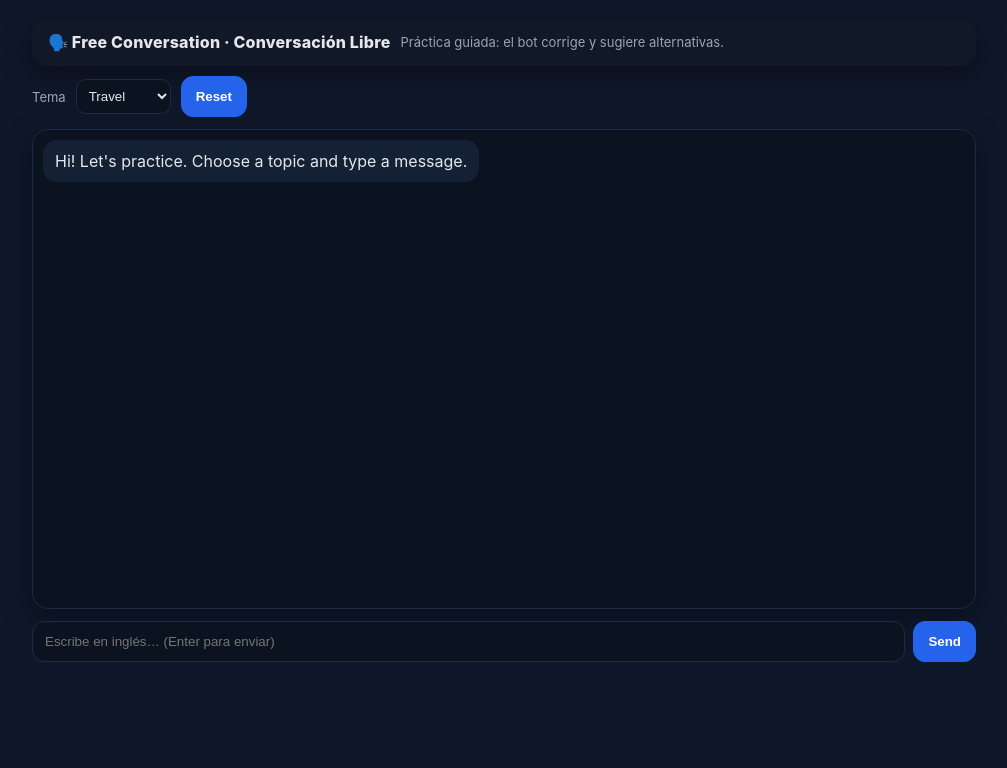
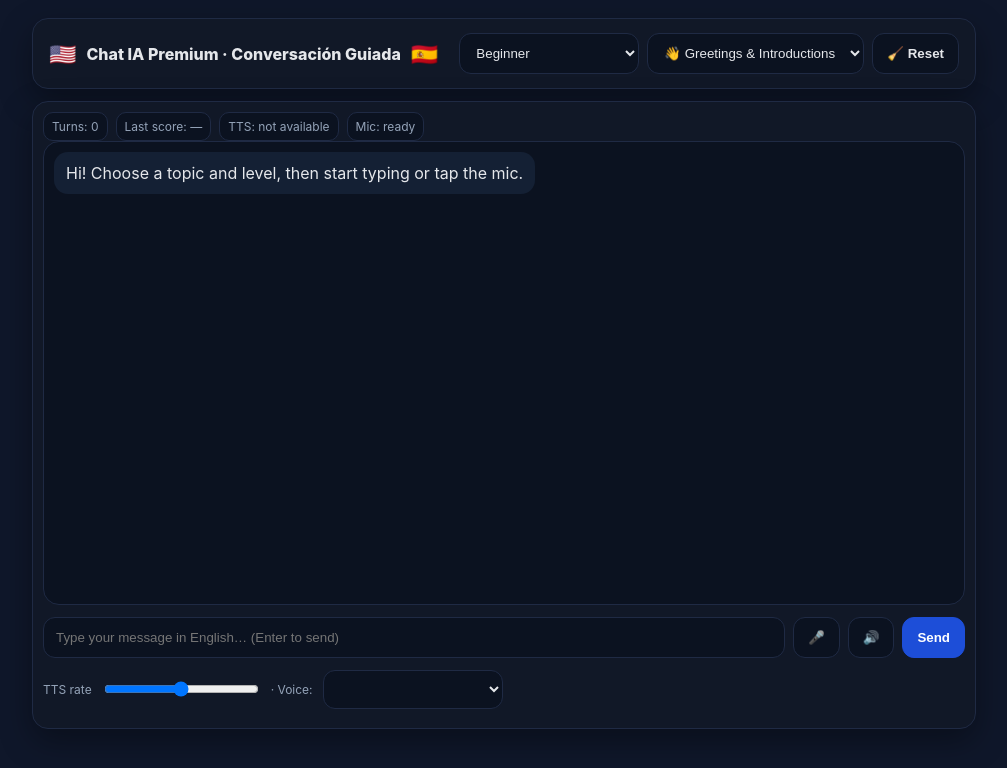
Before and after one commit to robertoleandrososa/englishchat-backend, a website: page public/chat/index.html in a window 1280 px wide. Shown: the whole page, without its empty margins (136-1143 px from the left). Drawn offline with Linux system fonts and the light colour scheme.

Commit message:
Update index.html

```diff
--- a/public/chat/index.html
+++ b/public/chat/index.html
@@ -3,157 +3,224 @@
 <head>
 <meta charset="utf-8" />
 <meta name="viewport" content="width=device-width, initial-scale=1" />
-<title>Free Conversation · Chat IA</title>
+<title>Chat IA Premium · Conversación Guiada</title>
 <style>
   :root{
-    --bg:#0f172a; --card:#111827; --ink:#e5e7eb; --muted:#9aa5b1;
-    --blue:#2563eb; --line:#1f2a44; --bubble:#142034; --you:#173763;
-    --shadow:0 10px 28px rgba(0,0,0,.35);
+    --bg:#0f172a; --card:#0b1220; --panel:#111827; --ink:#e5e7eb; --muted:#94a3b8;
+    --ok:#10b981; --warn:#f59e0b; --bad:#ef4444; --blue:#1d4ed8; --line:#1f2a44;
+    --bubble:#142034; --you:#173763; --shadow:0 12px 32px rgba(0,0,0,.35);
   }
   *{box-sizing:border-box}
-  html,body{height:100%;margin:0;background:var(--bg);color:var(--ink);
+  html,body{margin:0;height:100%;background:var(--bg);color:var(--ink);
     font-family:Inter,system-ui,-apple-system,Segoe UI,Roboto,Arial,sans-serif}
   .wrap{max-width:980px;margin:0 auto;padding:18px}
-  .header{display:flex;align-items:center;gap:10px;background:var(--card);
-    border-radius:16px;padding:14px 16px;box-shadow:var(--shadow)}
-  .title{font-weight:800;letter-spacing:.2px}
-  .muted{color:var(--muted);font-size:13px}
-  .board{margin-top:12px;background:#0b1220;border:1px solid var(--line);
-    border-radius:16px;box-shadow:var(--shadow);padding:10px;height:60vh;overflow:auto}
-  .msg{max-width:85%;padding:10px 12px;border-radius:14px;line-height:1.38;
-    white-space:pre-wrap;word-wrap:break-word}
+  .card{background:var(--panel);border:1px solid var(--line);border-radius:16px;box-shadow:var(--shadow)}
+  .header{display:flex;flex-wrap:wrap;gap:12px;align-items:center;justify-content:space-between;padding:14px 16px}
+  .title{display:flex;gap:10px;align-items:center;font-weight:800}
+  .flags{font-size:22px}
+  .controls{display:flex;flex-wrap:wrap;gap:8px}
+  select,button,input[type="range"],input[type="text"]{background:var(--card);color:var(--ink);border:1px solid var(--line);border-radius:12px;padding:10px 12px}
+  select{min-width:180px}
+  .board{margin-top:12px;padding:10px}
+  .stream{display:flex;flex-direction:column;gap:10px;height:58vh;overflow:auto;padding:10px;background:var(--card);border:1px solid var(--line);border-radius:16px}
+  .msg{max-width:85%;padding:10px 12px;border-radius:14px;line-height:1.4;white-space:pre-wrap;word-wrap:break-word}
   .msg.user{background:var(--you);align-self:flex-end}
   .msg.bot{background:var(--bubble);align-self:flex-start}
-  .stream{display:flex;flex-direction:column;gap:10px}
+  .feedback{border-left:3px solid var(--ok);background:#0f1f2f;padding:8px 10px;border-radius:12px}
+  .row{display:flex;gap:10px;align-items:center;margin-top:10px}
   .composer{display:flex;gap:8px;margin-top:12px}
-  .input{flex:1;background:#0b1220;border:1px solid var(--line);
-    border-radius:12px;color:var(--ink);padding:12px}
-  button{background:var(--blue);border:1px solid var(--blue);color:#fff;
-    border-radius:12px;padding:12px 14px;cursor:pointer;font-weight:600}
-  button[disabled]{opacity:.6;cursor:not-allowed}
-  .row{display:flex;gap:10px;align-items:center;margin-top:10px}
-  .select{background:#0b1220;border:1px solid var(--line);color:var(--ink);
-    border-radius:10px;padding:8px}
+  .input{flex:1}
+  .btn{background:var(--blue);border:1px solid var(--blue);color:#fff;border-radius:12px;padding:12px 14px;cursor:pointer;font-weight:700}
+  .btn.ghost{background:var(--card);color:var(--ink);border-color:var(--line)}
+  .btn[disabled]{opacity:.6;cursor:not-allowed}
+  .small{font-size:12px;color:var(--muted)}
+  .meters{display:flex;gap:8px;flex-wrap:wrap;align-items:center}
+  .meter{background:var(--card);border:1px solid var(--line);border-radius:10px;padding:6px 8px;font-size:12px;color:var(--muted)}
   .error{margin-top:8px;color:#fca5a5;font-size:13px}
-  @media (max-width:560px){
-    .header{flex-direction:column;align-items:flex-start}
-  }
+  @media (max-width:640px){ .controls{flex-direction:column;align-items:stretch} }
 </style>
 </head>
 <body>
-  <div class="wrap">
-    <div class="header">
-      <div class="title">🗣️ Free Conversation · Conversación Libre</div>
-      <div class="muted">Práctica guiada: el bot corrige y sugiere alternativas.</div>
+<div class="wrap">
+  <section class="card header">
+    <div class="title"><span class="flags">🇺🇸</span> Chat IA Premium · Conversación Guiada <span class="flags">🇪🇸</span></div>
+    <div class="controls">
+      <select id="level" title="Nivel">
+        <option value="beginner" selected>Beginner</option>
+        <option value="intermediate">Intermediate</option>
+        <option value="advanced">Advanced</option>
+      </select>
+      <select id="topic" title="Tema">
+        <option value="greetings" selected>👋 Greetings & Introductions</option>
+        <option value="daily">🕒 Daily Routines</option>
+        <option value="restaurant">🍽️ Restaurant & Café</option>
+        <option value="shopping">🛍️ Shopping</option>
+        <option value="travel">✈️ Travel & Airport</option>
+        <option value="work">💼 Work & Interview</option>
+        <option value="doctor">🏥 Doctor</option>
+        <option value="phone">📞 Phone Calls</option>
+        <option value="vacation">🏖️ Vacations & Free Time</option>
+        <option value="opinions">🧠 Small Talk & Opinions</option>
+      </select>
+      <button id="resetBtn" class="btn ghost" type="button">🧹 Reset</button>
     </div>
+  </section>
 
-    <div class="row">
-      <label class="muted">Tema</label>
-      <select id="topic" class="select">
-        <option value="travel" selected>Travel</option>
-        <option value="work">Work</option>
-        <option value="family">Family</option>
-        <option value="shopping">Shopping</option>
-        <option value="food">Food</option>
-      </select>
-      <button id="resetBtn" type="button">Reset</button>
+  <section class="card board">
+    <div class="meters">
+      <div id="statTurns" class="meter">Turns: 0</div>
+      <div id="statScore" class="meter">Last score: —</div>
+      <div id="ttsState" class="meter">TTS: ready</div>
+      <div id="sttState" class="meter">Mic: —</div>
     </div>
-
-    <div class="board">
-      <div id="stream" class="stream"></div>
-    </div>
+    <div id="stream" class="stream" aria-live="polite"></div>
 
     <div class="composer">
-      <input id="input" class="input" type="text"
-             placeholder="Escribe en inglés… (Enter para enviar)" />
-      <button id="sendBtn" type="button">Send</button>
+      <input id="input" class="input" type="text" placeholder="Type your message in English… (Enter to send)" />
+      <button id="micBtn" class="btn ghost" type="button" title="Speak">🎤</button>
+      <button id="listenBtn" class="btn ghost" type="button" title="Listen last bot message">🔊</button>
+      <button id="sendBtn" class="btn" type="button">Send</button>
     </div>
+    <div class="row small">TTS rate <input id="rate" type="range" min="0.6" max="1.4" step="0.1" value="1"/> · Voice: <select id="voiceSel"></select></div>
     <div id="err" class="error" role="status" aria-live="polite"></div>
-  </div>
+  </section>
+</div>
 
 <script>
-  // 🔗 Cambia solo si usas otro dominio principal en Vercel
+  // Cambiá este dominio si usás otro en Vercel (Settings → Domains)
   const BACKEND_URL = "https://englishchat-backend.vercel.app/api/englishchat";
 
-  const $ = (id) => document.getElementById(id);
+  const $ = (id)=>document.getElementById(id);
   const stream = $("stream");
   const input = $("input");
   const sendBtn = $("sendBtn");
+  const listenBtn = $("listenBtn");
+  const micBtn = $("micBtn");
   const resetBtn = $("resetBtn");
+  const topicSel = $("topic");
+  const levelSel = $("level");
+  const statTurns = $("statTurns");
+  const statScore = $("statScore");
+  const ttsState = $("ttsState");
+  const sttState = $("sttState");
   const errBox = $("err");
-  const topicSel = $("topic");
+  const rate = $("rate");
+  const voiceSel = $("voiceSel");
 
-  /** Historial mínimo para enviar contexto */
   let history = [];
+  let turns = 0;
+  let lastBot = '';
 
-  function add(role, text){
-    const div = document.createElement("div");
-    div.className = "msg " + (role === "user" ? "user" : "bot");
-    div.textContent = text;
-    stream.appendChild(div);
+  // UI helpers
+  function add(role, text, feedback){
+    const bubble = document.createElement('div');
+    bubble.className = 'msg ' + (role==='user'?'user':'bot');
+    bubble.textContent = text;
+    stream.appendChild(bubble);
+    if(feedback && (feedback.grammar || feedback.alt)){
+      const fb = document.createElement('div');
+      fb.className = 'feedback small';
+      fb.innerHTML = `<strong>Feedback</strong><br>${feedback.grammar||''}${feedback.grammar&&feedback.alt?'<br>':''}<em>${feedback.alt||''}</em>`;
+      stream.appendChild(fb);
+    }
     stream.parentElement.scrollTop = stream.parentElement.scrollHeight;
   }
+  function busy(v){ sendBtn.disabled=v; input.disabled=v; micBtn.disabled=v; listenBtn.disabled=v; }
 
-  function setBusy(b){
-    sendBtn.disabled = b;
-    input.disabled = b;
+  // ===== Speech Synthesis (TTS) =====
+  let voices = [];
+  function loadVoices(){
+    voices = speechSynthesis.getVoices().filter(v=>/en-|English/i.test(v.lang));
+    voiceSel.innerHTML = voices.map((v,i)=>`<option value="${i}">${v.name} (${v.lang})</option>`).join('');
+    if(!voices.length){ ttsState.textContent = 'TTS: not available'; }
   }
+  if('speechSynthesis' in window){
+    window.speechSynthesis.onvoiceschanged = loadVoices; loadVoices();
+  } else { ttsState.textContent = 'TTS: not supported'; }
 
+  function speak(text){
+    if(!('speechSynthesis' in window)) return;
+    const u = new SpeechSynthesisUtterance(text);
+    const v = voices[voiceSel.selectedIndex] || voices[0];
+    if(v) u.voice = v; u.rate = parseFloat(rate.value||'1');
+    speechSynthesis.cancel(); speechSynthesis.speak(u);
+  }
+  listenBtn.addEventListener('click', ()=>{ if(lastBot) speak(lastBot); });
+
+  // ===== Speech Recognition (STT) =====
+  let rec; let sttSupported = false;
+  if('webkitSpeechRecognition' in window){
+    const R = window.webkitSpeechRecognition;
+    rec = new R(); rec.lang = 'en-US'; rec.continuous = false; rec.interimResults = false; sttSupported = true;
+    sttState.textContent = 'Mic: ready';
+    rec.onresult = (e)=>{ const t = e.results[0][0].transcript; input.value = t; send(); };
+    rec.onerror = ()=>{ sttState.textContent = 'Mic: error'; };
+    rec.onend = ()=>{ micBtn.textContent='🎤'; sttState.textContent='Mic: ready'; };
+  } else {
+    sttState.textContent = 'Mic: not supported';
+  }
+  micBtn.addEventListener('click', ()=>{
+    if(!sttSupported){ errBox.textContent = 'El micrófono no es compatible en este navegador. Usa Chrome en Android/Windows.'; return; }
+    errBox.textContent = '';
+    try{ micBtn.textContent = '⏺️'; rec.start(); sttState.textContent = 'Mic: listening…'; }
+    catch(_){ sttState.textContent = 'Mic: permission?'; }
+  });
+
+  // ===== Send to backend =====
   async function send(){
     const text = input.value.trim();
     if(!text) return;
-    input.value = "";
-    errBox.textContent = "";
-    add("user", text);
-    setBusy(true);
+    input.value=''; errBox.textContent='';
+    add('user', text);
+    busy(true);
+
+    // recortar contexto según nivel para optimizar tokens
+    const keep = levelSel.value==='advanced' ? 10 : (levelSel.value==='intermediate'? 8 : 6);
+    history.push({role:'user', content:text});
+    history = history.slice(-keep);
 
     try{
-      // mantenemos 6 últimos turnos como contexto liviano
-      history.push({role:"user", content:text});
-      history = history.slice(-6);
-
-      const r = await fetch(BACKEND_URL, {
-        method: "POST",
-        headers: { "Content-Type": "application/json" },
+      const res = await fetch(BACKEND_URL,{
+        method:'POST',
+        headers:{'Content-Type':'application/json'},
         body: JSON.stringify({
           topic: topicSel.value,
+          level: levelSel.value,
           history
         })
       });
-
-      const data = await r.json();
-      if(!r.ok){
-        add("bot", "⚠️ Error del servidor.");
-        errBox.textContent = data?.detail || JSON.stringify(data);
-      }else{
-        const reply = data?.reply || "…";
-        add("bot", reply);
-        history.push({role:"assistant", content: reply});
-        history = history.slice(-6);
+      const data = await res.json();
+      if(!res.ok){
+        const detail = data?.detail || JSON.stringify(data);
+        add('bot','⚠️ Provider error.');
+        errBox.textContent = detail;
+      } else {
+        const reply = String(data.reply || '…');
+        lastBot = reply;
+        add('bot', reply, {grammar:data.grammar, alt:data.alt});
+        if(data.score!=null){ statScore.textContent = 'Last score: ' + data.score; }
+        if('speechSynthesis' in window) speak(reply);
+        history.push({role:'assistant', content: reply});
+        history = history.slice(-keep);
+        turns++; statTurns.textContent = 'Turns: ' + turns;
       }
     }catch(e){
-      add("bot","⚠️ Conexión fallida.");
+      add('bot','⚠️ Conexión fallida.');
       errBox.textContent = e?.message || String(e);
     }finally{
-      setBusy(false);
-      input.focus();
+      busy(false); input.focus();
     }
   }
 
-  // UI events
-  sendBtn.addEventListener("click", send);
-  input.addEventListener("keydown", (e)=>{
-    if(e.key === "Enter" && !e.shiftKey) { e.preventDefault(); send(); }
-  });
-  resetBtn.addEventListener("click", ()=>{
-    history = [];
-    stream.innerHTML = "";
-    errBox.textContent = "";
-    add("bot", "Hi! Let's practice. Choose a topic and type a message.");
+  sendBtn.addEventListener('click', send);
+  input.addEventListener('keydown', (e)=>{ if(e.key==='Enter' && !e.shiftKey){ e.preventDefault(); send(); }});
+  resetBtn.addEventListener('click', ()=>{
+    history=[]; turns=0; statTurns.textContent='Turns: 0'; statScore.textContent='Last score: —';
+    stream.innerHTML=''; add('bot','Hi! Choose a topic and level, then start typing or tap the mic.');
   });
 
   // Mensaje inicial
-  add("bot", "Hi! Let's practice. Choose a topic and type a message.");
+  add('bot','Hi! Choose a topic and level, then start typing or tap the mic.');
 </script>
 </body>
 </html>
```
